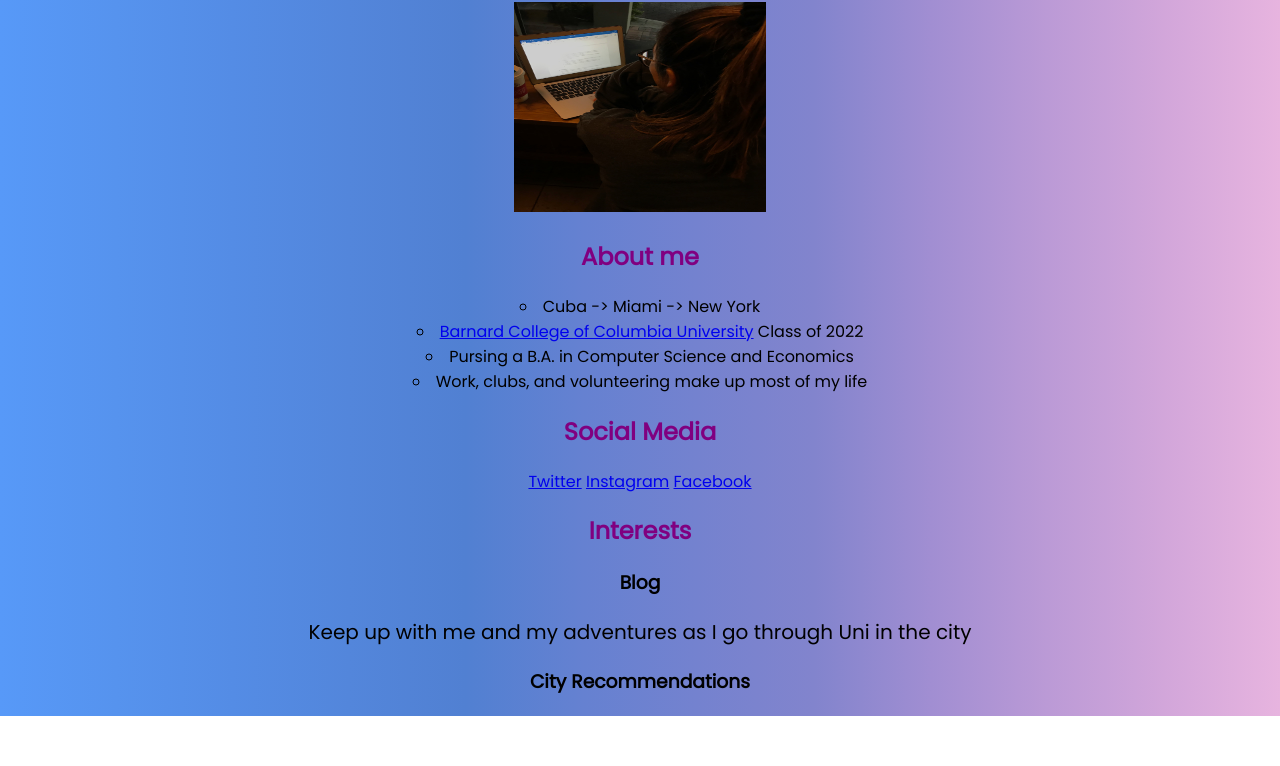
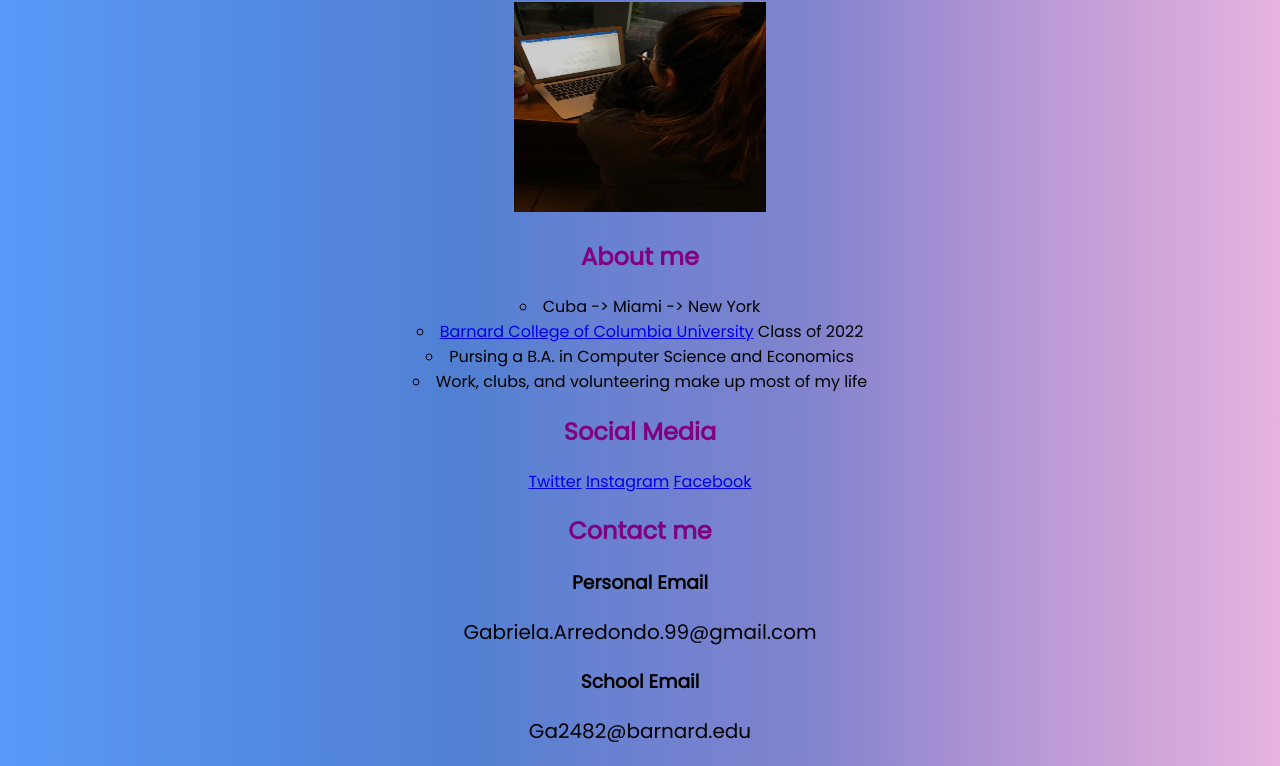
Before and after one commit to GabyA1999/GabyA1999.github.io, a plain HTML site: page index.html in a window 1280 px wide. Shown: the part 88-854 px from the top of the page. Before the commit the page ends 804 px from the top, so only its background shows below. Drawn offline with nearby package versions, Linux system fonts and the light colour scheme.

Commit message:
Update index.html

```diff
--- a/index.html
+++ b/index.html
@@ -52,14 +52,11 @@
                 <a href="https://www.instagram.com/queengabsly/">Instagram</a>
                 <a href="https://www.facebook.com/gabriela.arredondo.31337">Facebook</a>
 
-              <h2>Interests</h2>
-                    <div class ="column">
-                      <h3>Blog</h3>
-                      <p> Keep up with me and my adventures as I go through Uni in the city </p>
-                    </div>
-                    <div class ="column">
-                      <h3>City Recommendations</h3>
-                        <p>
+              <h2>Contact me</h2>
+                <h3> Personal Email</h3>
+                     <p> Gabriela.Arredondo.99@gmail.com</p>
+                <h3> School Email</h3>
+                     <p>Ga2482@barnard.edu</p>
 
             </div>
         </center>
```
